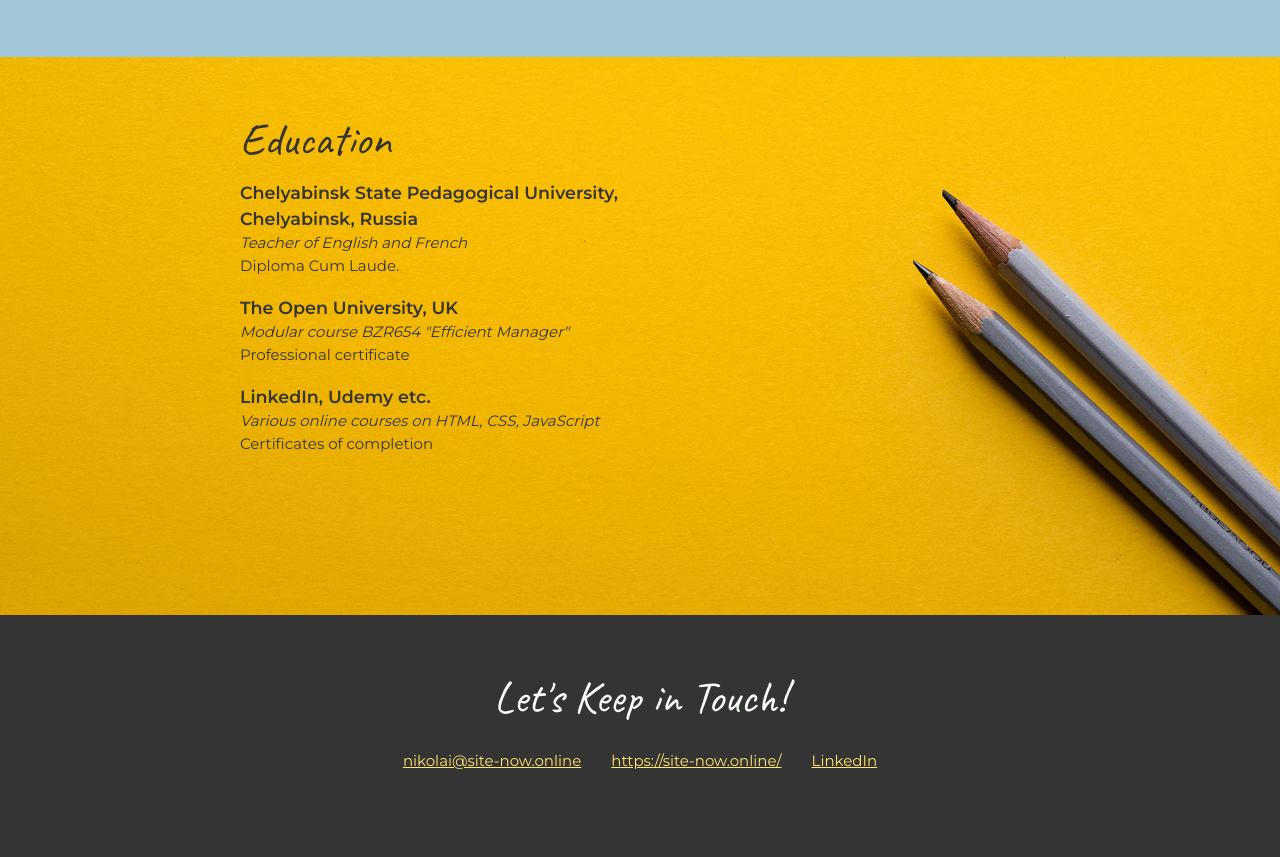
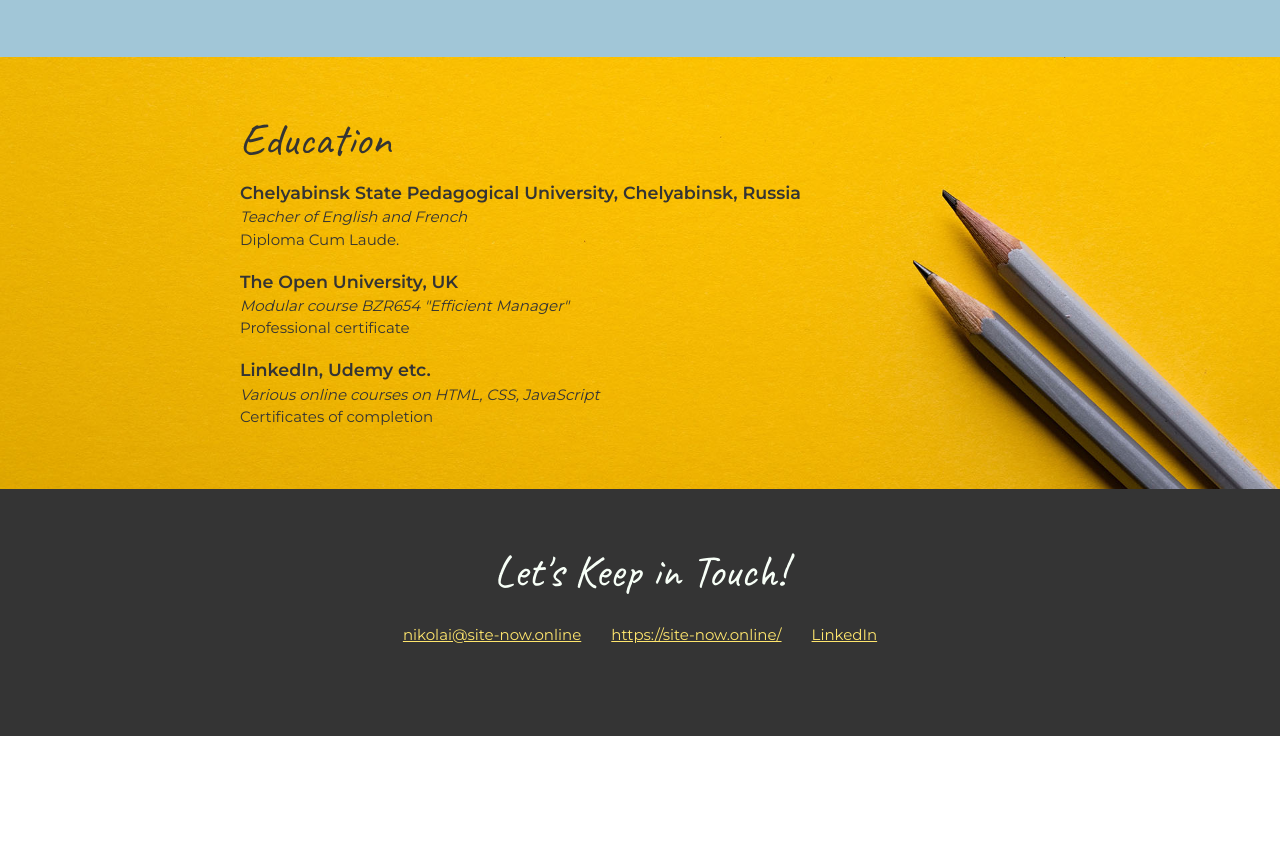
Before and after one commit to nikolai-chernolutskii/LinkedIn-CSS-Essential-Training, a plain HTML site: page index.html in a window 1280 px wide. Shown: the part 2948-3805 px from the top of the page. After the commit the page ends 3684 px from the top, so only its background shows below. Drawn offline with Linux system fonts and the light colour scheme.

Commit message:
Revert "Initial commit"
This reverts commit d530b4f4883ca02f00d226d0fd75dffb58fd169d.

```diff
--- a/css/styles.css
+++ b/css/styles.css
@@ -164,12 +164,7 @@ header {
 ------------------------------------------------ */
 
 .education {
-    background: url(../img/pencil.jpg) no-repeat top right/cover;
-    padding-bottom: 100px;
-}
-
-.education article {
-    width: 60%;
+    background: url(../img/pencil.jpg) no-repeat top right/cover ;
 }
 
 /* Contact info
```
